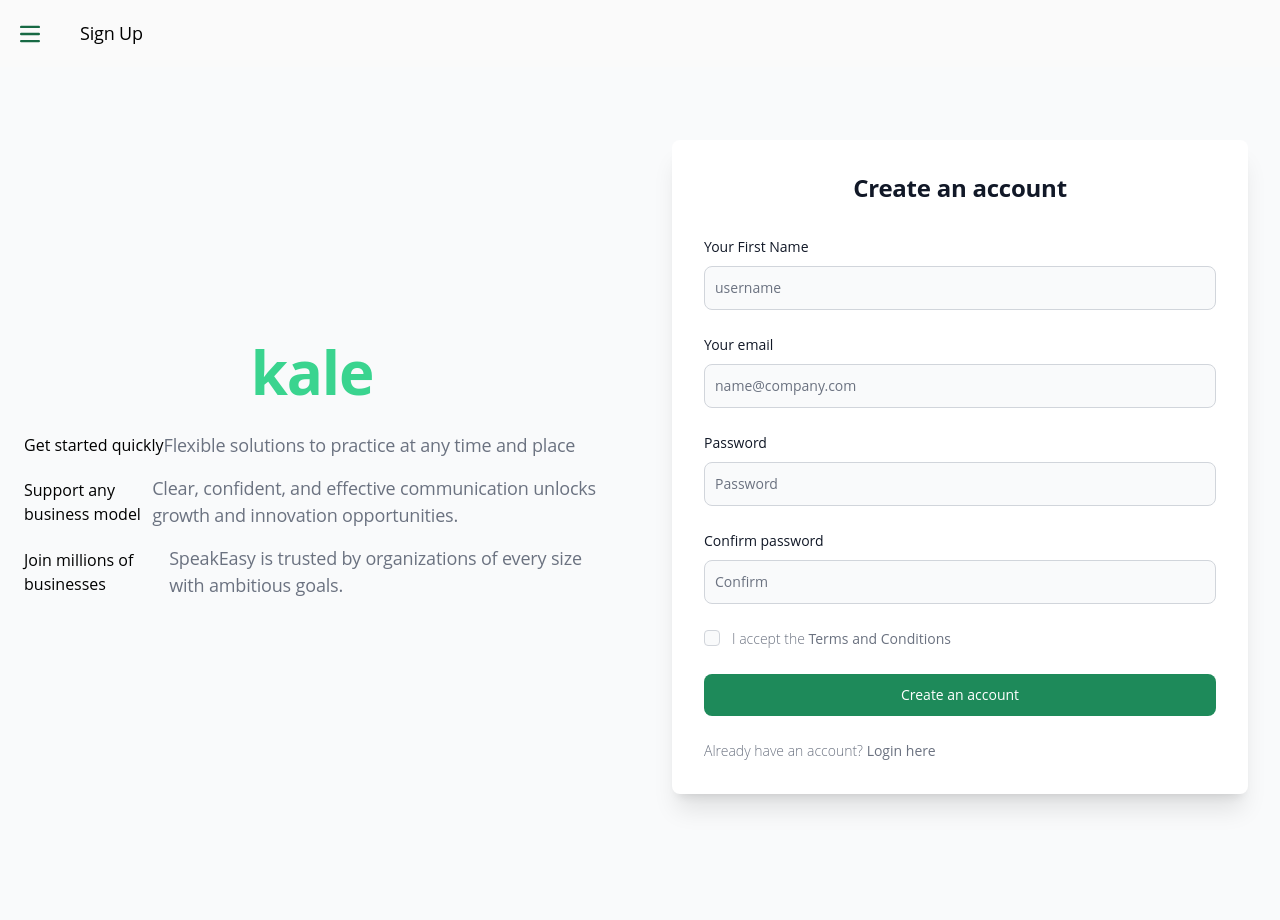
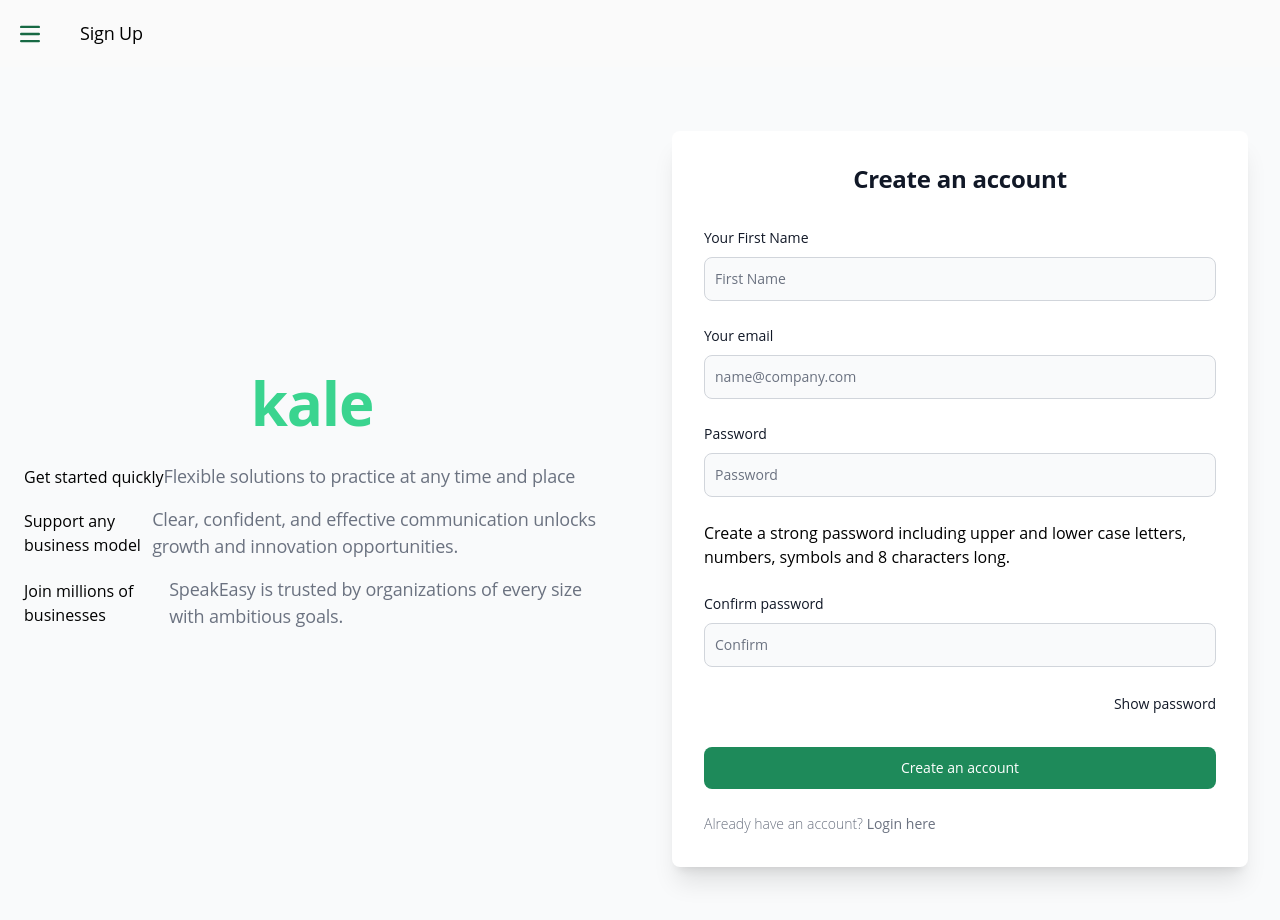
Before and after one commit to oslabs-beta/kale, a React app: page /signup in a window 1280 px wide. Shown: the top 920 px of the page. Before the commit the page ends 867 px from the top, so only its background shows below. Built offline with nearby package versions, Linux system fonts and the light colour scheme.

Commit message:
changed welcome page back

```diff
--- a/client/pages/SignIn.tsx
+++ b/client/pages/SignIn.tsx
@@ -117,32 +117,7 @@ const SignInContainer = () => {
                       </button>
                     </div>
                   </div>
-                  <div className='flex items-start'>
-                    <div className='flex items-center h-5'>
-                      <input
-                        id='remember'
-                        aria-describedby='remember'
-                        name='remember'
-                        type='checkbox'
-                        className='w-4 h-4 border-gray-300 rounded bg-gray-50 focus:ring-3 focus:ring-blue-300 dark:focus:ring-blue-600 dark:ring-offset-gray-800 dark:bg-gray-700 dark:border-gray-600'
-                      />
-                    </div>
-                    <div className='ms-3 text-sm'>
-                      <label
-                        htmlFor='remember'
-                        className='block mb-2 text-sm font-medium text-gray-900 dark:text-white'
-                      >
-                        Remember this device
-                      </label>
-                    </div>
-                    {/**Forgot Password */}
-                    {/* <Link
-                    href="#"
-                    className="ms-auto text-sm font-medium text-blue-600 hover:underline dark:text-blue-500"
-                  >
-                    Forgot Password?
-                  </Link> */}
-                  </div>
+
                   <button
                     type='submit'
                     className='w-full text-white bg-kalegreen-600 hover:bg-kalegreen-500 focus:ring-4 focus:outline-none focus:ring-primary-300 font-medium rounded-lg text-sm px-5 py-2.5 text-center dark:focus:ring-primary-800'
--- a/client/pages/Signup.tsx
+++ b/client/pages/Signup.tsx
@@ -13,13 +13,16 @@ const SignupContainer = () => {
   const [signup] = useSignupMutation();
   const dispatch = useDispatch();
   const navigate = useNavigate();
+  const [showPassword, setShowPassword] = useState(false);
   const [loginData, setLoginData] = useState<VerifyData>({
     firstName: '',
     email: '',
     password: '',
     confirmPassword: '',
   });
-
+  const togglePasswordVisibility = () => {
+    setShowPassword(!showPassword);
+  };
   const [passwordError, setPasswordError] = useState<string>('');
   const [confirmPasswordError, setConfirmPasswordError] = useState<string>('');
 
@@ -126,17 +129,17 @@ const SignupContainer = () => {
               <form onSubmit={submitHandler} className='space-y-4 md:space-y-6'>
                 <div>
                   <label
-                    htmlFor='username'
+                    htmlFor='firstName'
                     className='block mb-2 text-sm font-medium text-gray-900 dark:text-white'
                   >
                     Your First Name
                   </label>
                   <input
-                    type='username'
+                    type='firstName'
                     name='firstName'
                     id='firstName'
                     className='bg-gray-50 border border-gray-300 text-gray-900 sm:text-sm rounded-lg focus:ring-primary-600 focus:border-primary-600 block w-full p-2.5 dark:bg-zinc-700 dark:border-zinc-600 dark:placeholder-gray-400 dark:text-white dark:focus:ring-blue-500 dark:focus:border-blue-500'
-                    placeholder='username'
+                    placeholder='First Name'
                     required
                     value={loginData.firstName}
                     onChange={handleChange}
@@ -168,7 +171,7 @@ const SignupContainer = () => {
                     Password
                   </label>
                   <input
-                    type='password'
+                    type={showPassword ? 'text' : 'password'}
                     name='password'
                     id='password'
                     placeholder='Password'
@@ -178,6 +181,13 @@ const SignupContainer = () => {
                     onChange={handleChange}
                   />
                 </div>
+                {/* <div className='text-right mt-0'> */}
+                <p>
+                  Create a strong password including upper and lower case
+                  letters, numbers, symbols and 8 characters long.
+                </p>
+                {/* </div> */}
+
                 <div>
                   <label
                     htmlFor='confirm-password'
@@ -186,7 +196,7 @@ const SignupContainer = () => {
                     Confirm password
                   </label>
                   <input
-                    type='password'
+                    type={showPassword ? 'text' : 'password'}
                     name='confirmPassword'
                     id='confirm-password'
                     placeholder='Confirm'
@@ -195,39 +205,21 @@ const SignupContainer = () => {
                     onChange={handleChange}
                   />
                 </div>
-                <div className='flex items-start'>
-                  <div className='flex items-center h-5'>
-                    <input
-                      id='terms'
-                      aria-describedby='terms'
-                      type='checkbox'
-                      className='w-4 h-4 border border-gray-300 rounded bg-gray-50 focus:ring-3 focus:ring-primary-300 dark:bg-zinc-700 dark:border-zinc-600 dark:focus:ring-primary-600 dark:ring-offset-gray-800'
-                      required
-                    />
-                  </div>
-                  <div className='ml-3 text-sm'>
-                    <label
-                      htmlFor='terms'
-                      className='font-light text-gray-500 dark:text-gray-300'
-                    >
-                      I accept the{' '}
-                      <Link
-                        className='font-medium text-primary-600 hover:underline dark:text-primary-500'
-                        to='#'
-                      >
-                        Terms and Conditions
-                      </Link>
-                    </label>
-                  </div>
+                <div className='text-right mt-0'>
+                  <button
+                    type='button'
+                    className=' mb-2 text-sm font-medium text-gray-900 dark:text-white'
+                    onClick={togglePasswordVisibility}
+                  >
+                    {showPassword ? 'Hide password' : 'Show password'}
+                  </button>
                 </div>
-
                 <button
                   type='submit'
                   className='w-full text-white bg-kalegreen-600 hover:bg-kalegreen-500 focus:ring-4 focus:outline-none focus:ring-primary-300 font-medium rounded-lg text-sm px-5 py-2.5 text-center dark:focus:ring-primary-800'
                 >
                   Create an account
                 </button>
-
                 <p className='text-sm font-light text-gray-500 dark:text-gray-400'>
                   Already have an account?{' '}
                   <Link
```
Also changed, not shown: client/pages/WelcomePage.tsx (+38 -109 lines).
